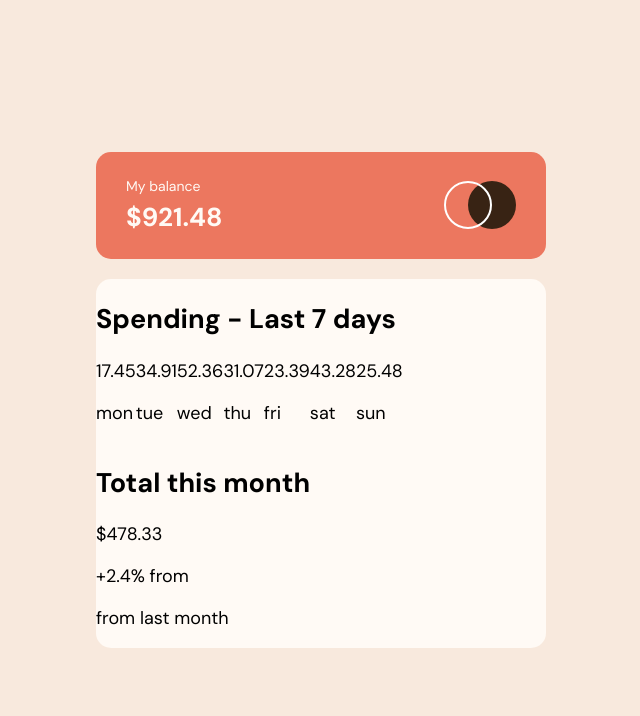
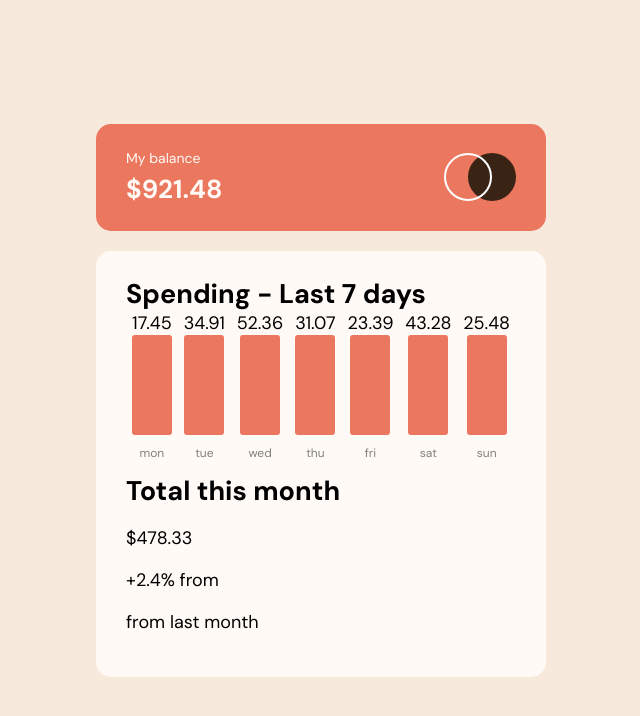
Before and after one commit to annaduong17/expenses-chart, a React (Create React App) app: page / in a window 1280 px wide. Shown: the top 716 px of the page, without its empty margins (319-959 px from the left). Built offline with nearby package versions, Linux system fonts and the light colour scheme; no server answers.

Commit message:
style bars and days

```diff
--- a/src/components/WeeklyExpenses.js
+++ b/src/components/WeeklyExpenses.js
@@ -5,7 +5,7 @@ import Data from '../data.json';
 function WeeklyExpenses() {
   const renderedItems = Data.map((item, index) => {
     return(
-      <div>
+      <div className='flex-col data'>
         <Amount key={index} value={item.amount} />
         <Bar key={index} value={item.day} />
       </div>
@@ -13,9 +13,9 @@ function WeeklyExpenses() {
   })
 
   return(
-    <div>
+    <div id='weekly-container'>
       <h2>Spending - Last 7 days</h2>
-      <div className='flex-row'>{renderedItems}</div>
+      <div id='bars' className='flex-row'>{renderedItems}</div>
     </div>
   )
 }
--- a/src/index.scss
+++ b/src/index.scss
@@ -6,6 +6,7 @@ $dark-brown: hsl(25, 47%, 15%);
 $med-brown: hsl(28, 10%, 53%);
 $cream: hsl(27, 66%, 92%);
 $pale-orange: hsl(33, 100%, 98%);
+$gray: gray;
 
 body {
   box-sizing: border-box;
@@ -64,11 +65,43 @@ body {
 
 #expenses-container {
   background-color: $pale-orange;
+  padding: 25px 30px;
 
+  h2 {
+    margin: 0;
+  }
 
+  .bar {
+    width: 40px;
+    height: 100px;
+    background-color: $red;
+    border-radius: 3px;
 
+    &:hover {
+      opacity: 50%;
+    }
+  }
+}
+
+#weekly-container {
+  p {
+    margin-top: 10px;
+    color: $gray;
+    font-size: 12px;
+  }
 }
 
 .border-round {
   border-radius: 15px;
 }
+
+#bars {
+  justify-content: space-around;
+  align-items: center;
+}
+
+.data {
+  justify-content: center;
+  align-items: center;
+  text-align: center;
+}
```
